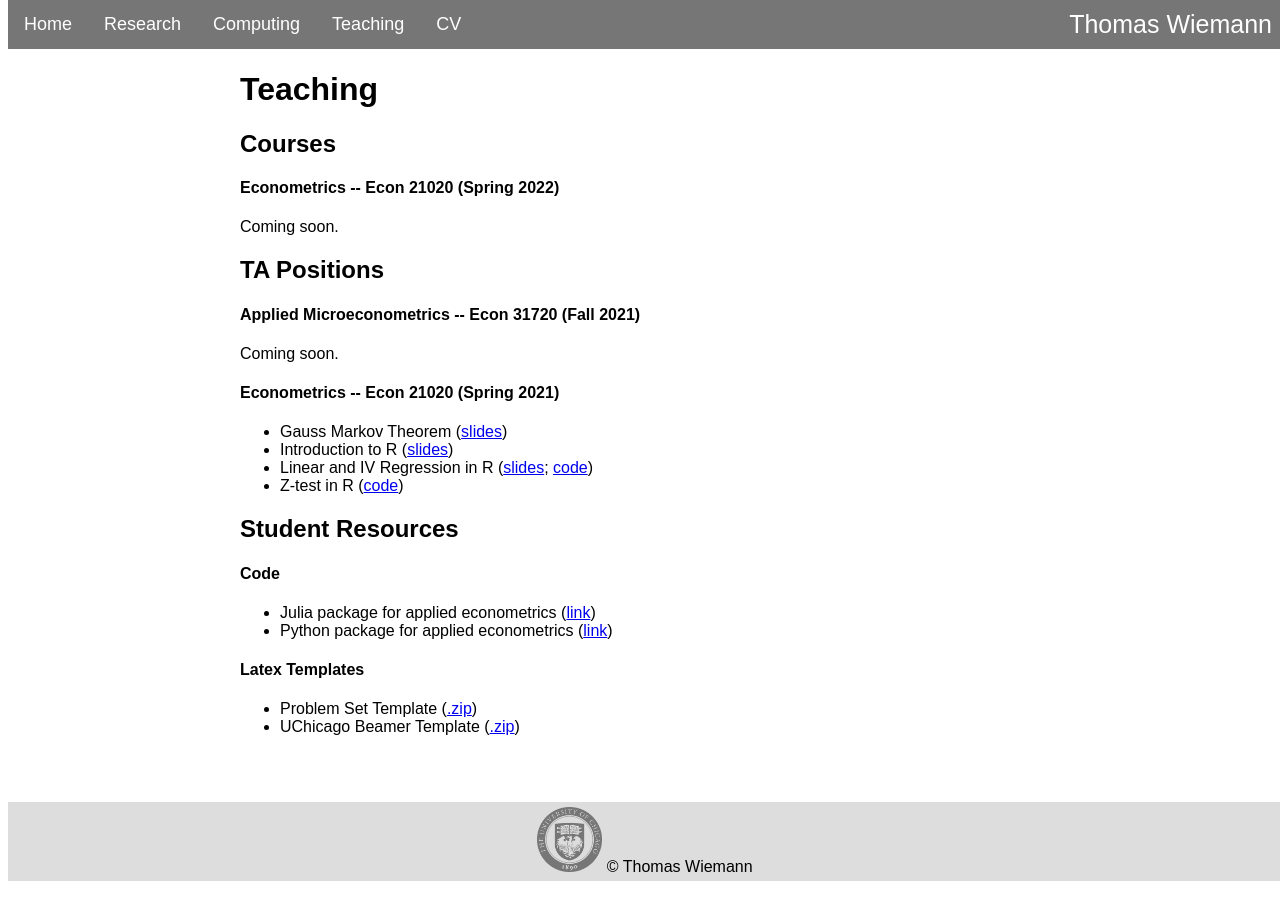
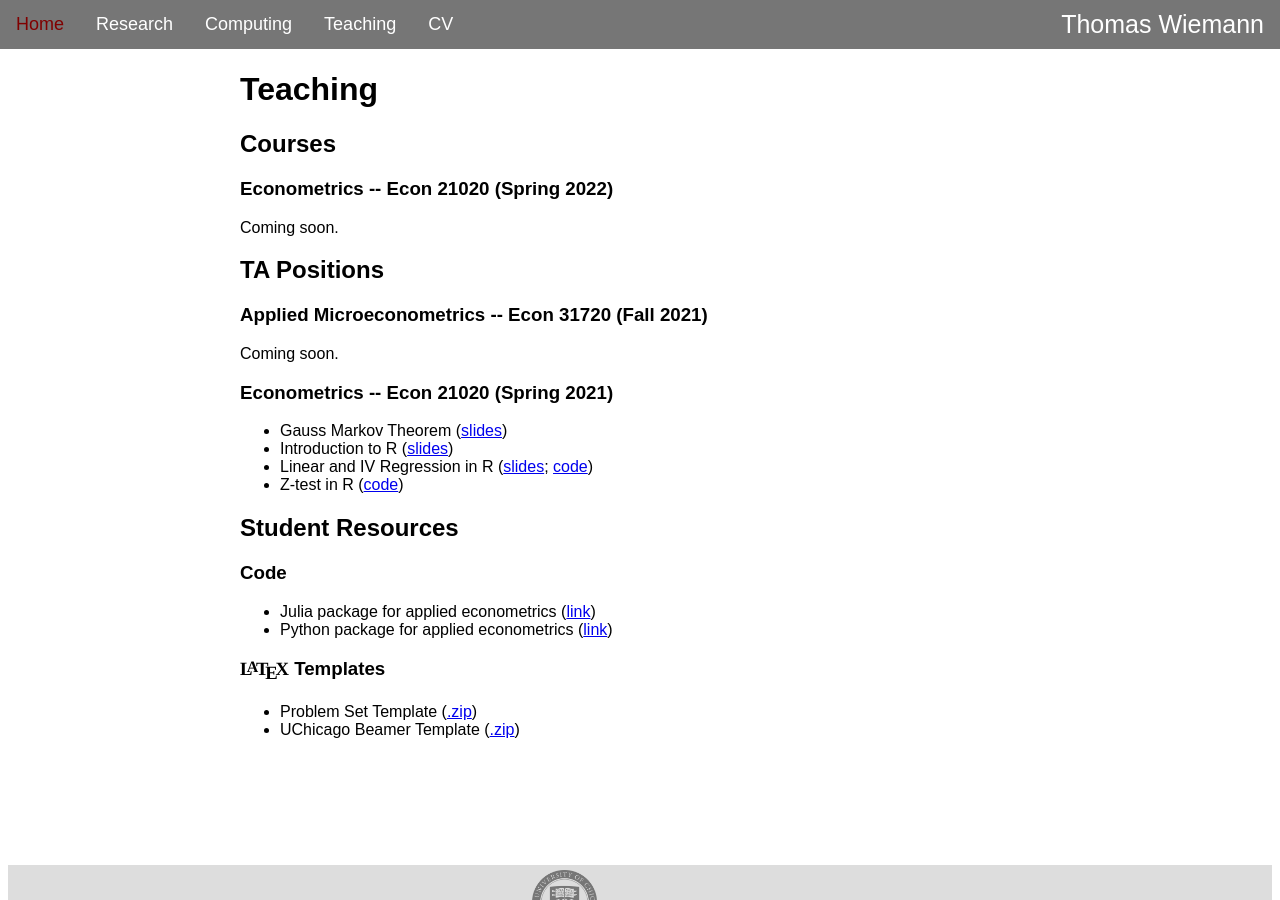
Before and after one commit to thomaswiemann/thomaswiemann.github.io, a Jekyll site: the page built from teaching.html, in a window 1280 px wide and 900 px high. Built offline with Jekyll 4.4.1, drawn with Linux system fonts in a browser that asks for light colours.

Commit message:
adds icon; adds LaTeX font

```diff
--- a/_layouts/default.html
+++ b/_layouts/default.html
@@ -3,6 +3,8 @@
   <head>
 
     <title>{{ page.title }}</title>
+
+    <link rel="icon" type="image/vnd.microsoft.icon" href="/assets/images/favicon.ico">
 
     <link rel="stylesheet" type="text/css" href="/assets/css/styles.css">
 
@@ -13,6 +15,7 @@
     <script src="load-mathjax.js" async></script>
 
   </head>
+  <body>
 
   <div class="topnav">
         <a href="/index.html">Home</a>
@@ -26,15 +29,15 @@
         <span style="float:right">Thomas Wiemann</span>
   </div>
 
-  <body>
-    <div class="main">
-          {{ content }}
-    </div>
-  </body>
+      <div class="main">
+            {{ content }}
+      </div>
+
 
   <div class="footer">
       <img src="/assets/images/universityofchicagoseal.png" alt="University of Chicago Seal" style="width:65px">
        &copy; Thomas Wiemann
-       <meta name="viewport" content="width=device-width, initial-scale=1">
   </div>
+
+  </body>
 </html>
--- a/assets/css/styles.css
+++ b/assets/css/styles.css
@@ -1,25 +1,11 @@
-
-
-{
-    box-sizing: border-box;
-}
-
-@import "/assets/css/my-markdown.css"; // 'monokai' as example
-
-
-
-.body {
-    font-family: Arial, Helvetica, sans-serif;
-    top: 10px;
-    max-width:65px;
-    padding: 10px;
-}
+@import "/assets/css/my-markdown.css";
 
 .topnav {
     background-color:#767676;
     overflow-x: hidden;
     position: fixed;
-    top: 0px;
+    top: 0;
+    left: 0;
     width: 100%;
     clear: both;
 }
@@ -54,6 +40,15 @@
     color: #800000;
 }
 
+.body {
+    font-family: Arial, Helvetica, sans-serif;
+    top: 0px;
+    height: 100%;
+    width: 100%;
+    padding: 0px;
+    margin: 0px;
+}
+
 .row {
     display: -ms-flexbox;
     display: flex;
@@ -76,6 +71,7 @@
     background-color: white;
     padding: 20px;
     margin:30px auto;
+    min-height: 85vh;
     max-width:800px;
     font-family: Arial, Helvetica, sans-serif;
 }
@@ -83,6 +79,20 @@
 .responsive {
     max-width: 100%;
     height: auto;
+}
+
+.footer {
+    padding: 5px;
+    position: relative;
+    text-align: center;
+    background: #ddd;
+    font-family: Arial, Helvetica, sans-serif;
+    margin:0 auto;
+    width: 100% auto;
+    left: 0 auto;
+    right: 0 auto;
+    bottom: 0 auto;
+    margin: 0 auto;
 }
 
 .footer-box img {
@@ -94,17 +104,27 @@
   float: none !important;
 }
 
-#text-8 {
-  text-align: center;
+.tex sub, .latex sub, .latex sup {
+  font-family: Times, Times New Roman, serif;
+  text-transform: uppercase;
 }
 
-.footer {
-    padding: 5px;
-    position: relative;
-    text-align: center;
-    background: #ddd;
-    font-family: Arial, Helvetica, sans-serif;
-    width: 100%;
-    left: 0;
-    bottom: 0;
+.tex sub, .latex sub {
+  font-family: Times, Times New Roman, serif;
+  vertical-align: -0.5ex;
+  margin-left: -0.1667em;
+  margin-right: -0.125em;
 }
+
+.tex, .latex, .tex sub, .latex sub {
+  font-family: Times, Times New Roman, serif;
+  font-size: 1em;
+}
+
+.latex sup {
+  font-family: Times, Times New Roman, serif;
+  font-size: 0.85em;
+  vertical-align: 0.15em;
+  margin-left: -0.36em;
+  margin-right: -0.15em;
+}
--- a/teaching.html
+++ b/teaching.html
@@ -8,19 +8,19 @@ title: Teaching
 <h2> Courses </h2>
 
 <section>
-  <h4> Econometrics -- Econ 21020 (Spring 2022) </h4>
+  <h3> Econometrics -- Econ 21020 (Spring 2022) </h3>
   <p>Coming soon.</p>
 </section>
 
 <h2> TA Positions </h2>
 
 <section>
-  <h4> Applied Microeconometrics -- Econ 31720 (Fall 2021) </h4>
+  <h3> Applied Microeconometrics -- Econ 31720 (Fall 2021) </h3>
   <p>Coming soon.</p>
 </section>
 
 <section>
-  <h4> Econometrics -- Econ 21020 (Spring 2021) </h4>
+  <h3> Econometrics -- Econ 21020 (Spring 2021) </h3>
 <ul>
     <li>Gauss Markov Theorem (<a href="/assets/teaching/Spring2020-Econ-21020/Econ21020_GMT.pdf">slides</a>)</li>
     <li>Introduction to R (<a href="/assets/teaching/Spring2020-Econ-21020/Econ21020_Intro_to_R.pdf">slides</a>)</li>
@@ -32,7 +32,7 @@ title: Teaching
 <h2> Student Resources </h2>
 
 <section>
-  <h4> Code </h4>
+  <h3> Code </h3>
   <ul>
       <li>Julia package for applied econometrics (<a href="https://github.com/thomaswiemann/MyMethods.jl">link</a>)</li>
       <li>Python package for applied econometrics (<a href="https://github.com/thomaswiemann/MyMethods.jl">link</a>)</li>
@@ -40,7 +40,8 @@ title: Teaching
 </section>
 
 <section>
-  <h4> Latex Templates </h4>
+
+  <h3> <span class="latex">L<sup>a</sup>T<sub>e</sub>X</span> Templates </h3>
   <ul>
       <li>Problem Set Template (<a href="/assets/teaching/Spring2020-Econ-21020/Econ21020_GMT.pdf">.zip</a>)</li>
       <li>UChicago Beamer Template (<a href="/assets/teaching/Spring2020-Econ-21020/Econ21020_Intro_to_R.pdf">.zip</a>)</li>
```
Also changed, not shown: assets/images/favicon.ico (added), 8 other files.
